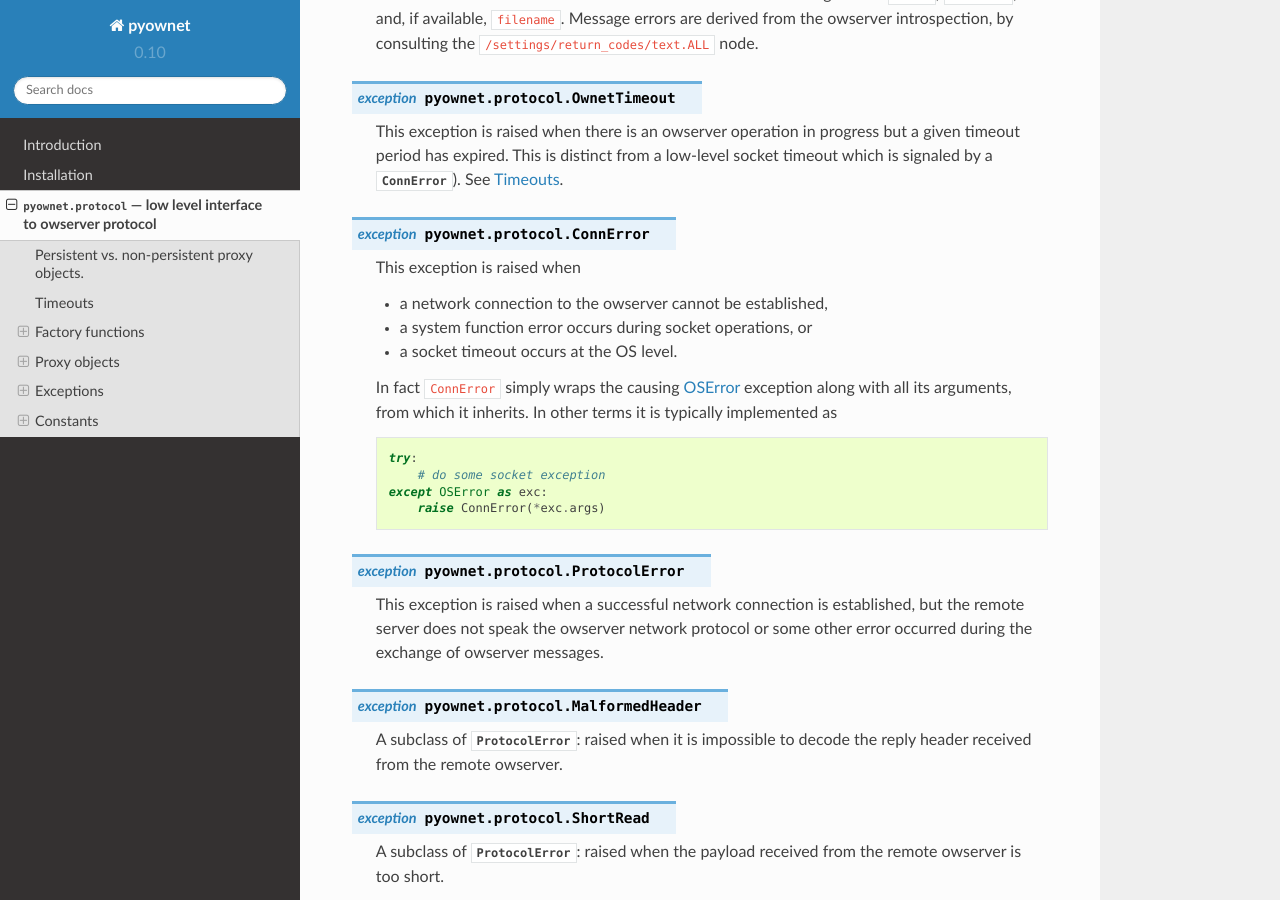
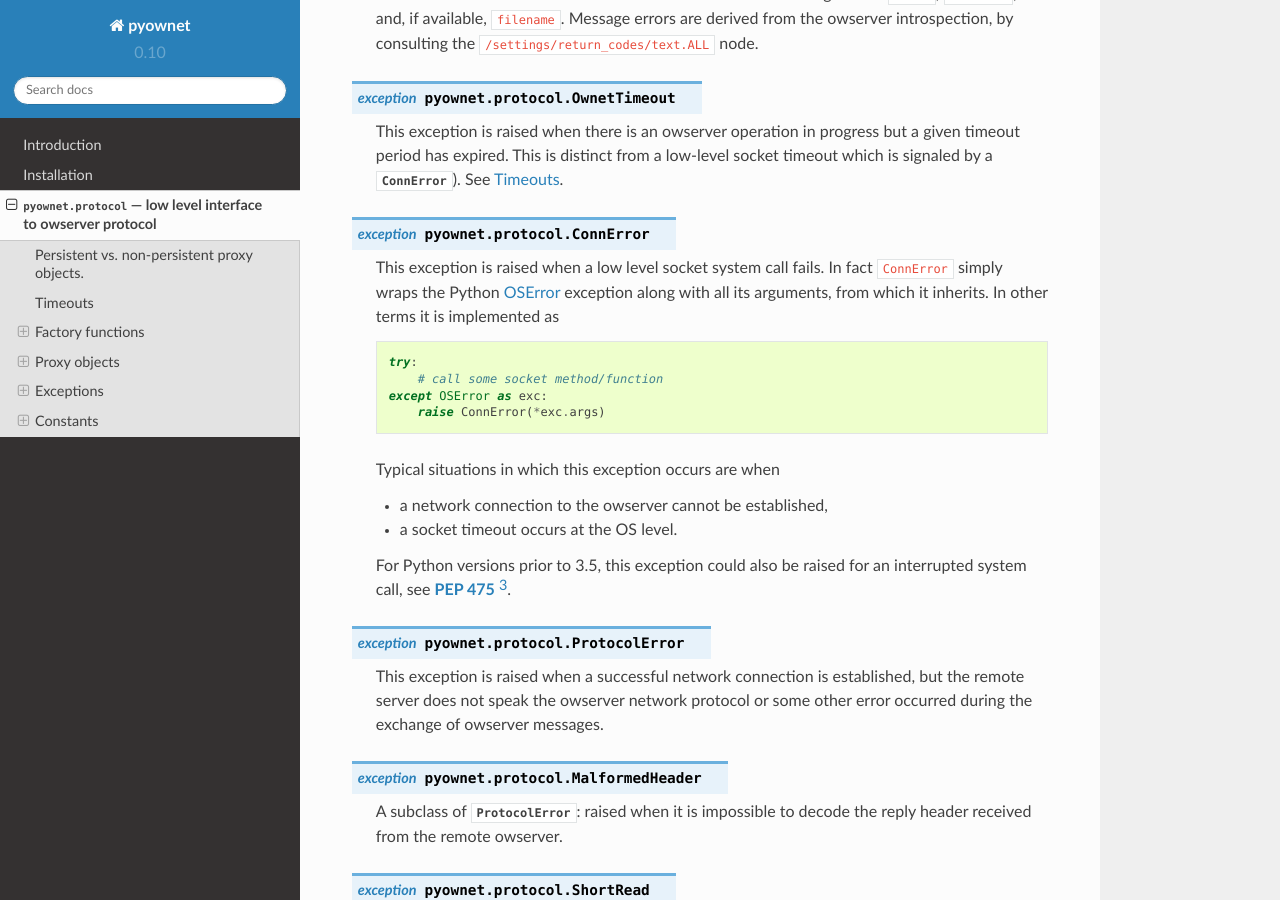
Before and after one commit to miccoli/pyownet, a Sphinx documentation site: the page built from docs/protocol.rst, in a window 1280 px wide and 900 px high, scrolled down 7302 px. Built offline with Sphinx 7.4.7 and the Read the Docs theme 2.0.0, drawn with Linux system fonts in a browser that asks for light colours.

Commit message:
documenting issue #8
(this makes the bug a feature ;-)

```diff
--- a/docs/protocol.rst
+++ b/docs/protocol.rst
@@ -418,20 +418,23 @@ Concrete exceptions
 
 .. py:exception:: ConnError
 
-   This exception is raised when
+   This exception is raised when a low level socket system call fails.
+   In fact ``ConnError`` simply wraps the Python `OSError`_ exception
+   along with all its arguments, from which it inherits. In other
+   terms it is implemented as ::
+
+     try:
+         # call some socket method/function
+     except OSError as exc:
+         raise ConnError(*exc.args)
+
+   Typical situations in which this exception occurs are when
 
    - a network connection to the owserver cannot be established,
-   - a system function error occurs during socket operations, or
    - a socket timeout occurs at the OS level.
 
-   In fact ``ConnError`` simply wraps the causing `OSError`_ exception
-   along with all its arguments, from which it inherits. In other
-   terms it is typically implemented as ::
-
-     try:
-         # do some socket exception
-     except OSError as exc:
-         raise ConnError(*exc.args)
+   For Python versions prior to 3.5, this exception could also be raised for
+   an interrupted system call, see :pep:`475` [#eintr_issue]_.
 
 .. py:exception:: ProtocolError
 
@@ -596,3 +599,6 @@ D       a single dot character '.'
 .. rubric:: Footnotes
 
 .. [#alpha] Subject to change while package is in alpha phase.
+
+.. [#eintr_issue] See also `issue #8
+   <https://github.com/miccoli/pyownet/issues/8>`_.
```
